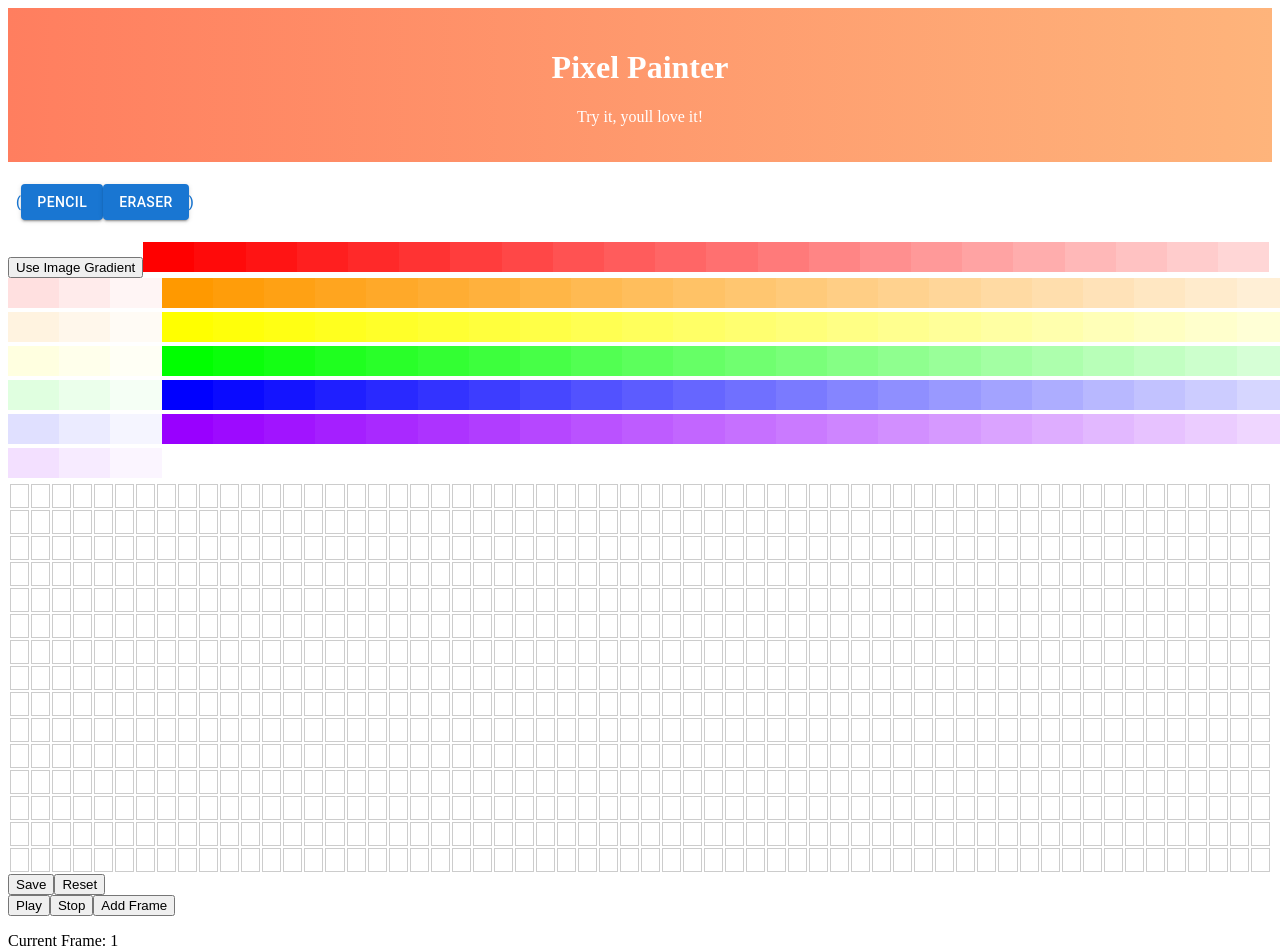
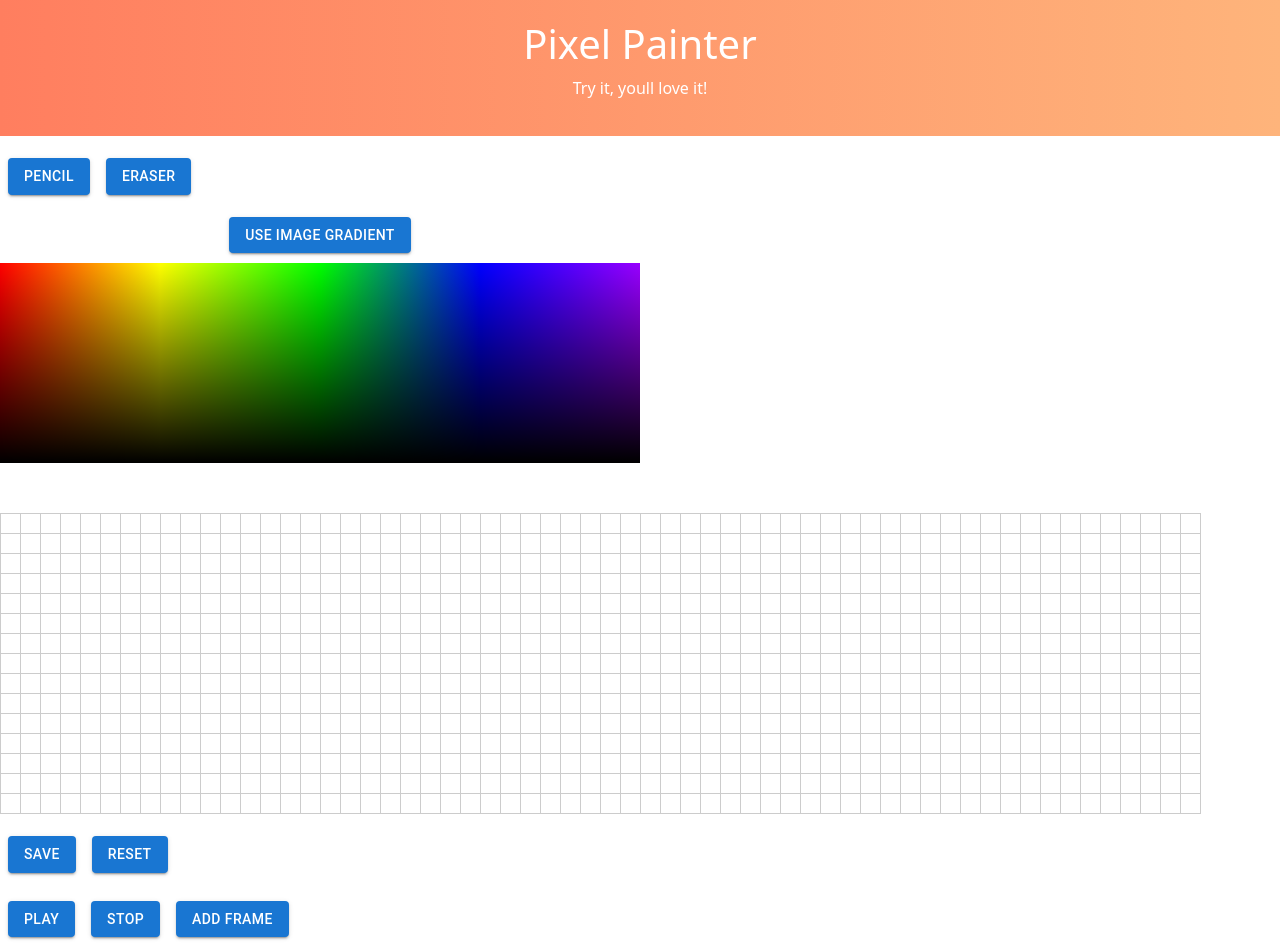
Before and after one commit to sreelakshmisb/PixelPainter, a React (Create React App) app: page / in a window 1280 px wide. Shown: the top 952 px of the page. Built offline with nearby package versions, Linux system fonts and the light colour scheme.

Commit message:
Color pallette change

```diff
--- a/package.json
+++ b/package.json
@@ -10,8 +10,10 @@
     "@testing-library/jest-dom": "^5.17.0",
     "@testing-library/react": "^13.4.0",
     "@testing-library/user-event": "^13.5.0",
+    "bootstrap": "^5.3.2",
     "html2canvas": "^1.4.1",
     "react": "^18.2.0",
+    "react-bootstrap": "^2.9.1",
     "react-dom": "^18.2.0",
     "react-scripts": "5.0.1",
     "styled-components": "^6.1.1",
--- a/src/App.js
+++ b/src/App.js
@@ -6,7 +6,7 @@ import DrawingTools from './components/DrawingTools';
 import AnimationPanel from './components/AnimationPanel';
 import Collaboration from './components/ColorPalette';
 import GradientComponent from './components/GradientComponent';
-
+import 'bootstrap/dist/css/bootstrap.min.css';
 
 const App = () => {
   const [selectedTool, setSelectedTool] = useState('pencil');
@@ -32,10 +32,7 @@ const App = () => {
       <DrawingTools onSelectTool={handleToolSelection} />
       <ColorPalette onSelectColor={handleColorSelection} />
       <Canvas frames={frames} currentFrame={currentFrame} selectedTool={selectedTool} selectedColor={selectedColor} />
-
-
       <AnimationPanel frames={frames} setFrames={setFrames} currentFrame={currentFrame} setCurrentFrame={setCurrentFrame} />
-      <Collaboration />
     </div>
   );
 };
--- a/src/components/AnimationPanel.js
+++ b/src/components/AnimationPanel.js
@@ -1,5 +1,7 @@
 // AnimationPanel.js
 import React, { useState, useEffect } from 'react';
+import Button from '@mui/material/Button';
+import Box from '@mui/material/Button';
 
 const AnimationPanel = () => {
   const [frames, setFrames] = useState([]); // State to store animation frames
@@ -41,10 +43,18 @@ const AnimationPanel = () => {
 
   return (
     <div>
-      <button onClick={playAnimation}>Play</button>
-      <button onClick={stopAnimation}>Stop</button>
-      <button onClick={addFrame}>Add Frame</button>
-      <p>Current Frame: {currentFrame + 1}</p>
+        <Box sx= {{
+        my: 2,
+        display: 'flex', // Use flexbox for inline elements
+        gap: 2, // Add space between the buttons
+        justifyContent: 'center', // Center align the buttons horizontally
+        alignItems: 'center' // Center align the buttons vertically
+        }}>
+          <Button onClick={playAnimation} variant="contained">Play</Button>
+          <Button onClick={stopAnimation} variant="contained">Stop</Button>
+          <Button onClick={addFrame} variant="contained">Add Frame</Button>
+        </Box>
+        <p>Current Frame: {currentFrame + 1}</p>
     </div>
   );
 };
--- a/src/components/Canvas.js
+++ b/src/components/Canvas.js
@@ -1,19 +1,42 @@
 // Canvas.js
-import React, { useState } from 'react';
-import {useRef, useEffect} from 'react';
+import React, { useState, useEffect, useRef } from 'react';
 import html2canvas from 'html2canvas';
+import Button from '@mui/material/Button';
+import Box from '@mui/material/Button';
 
 const Canvas = ({ selectedColor, selectedTool }) => {
   const canvasSize = 30; // Change the size of the canvas as needed
-  const [pixels, setPixels] = useState(createEmptyCanvas(canvasSize));
+
+  // State 1: Canvas with borders and gaps
+  const [originalPixels, setOriginalPixels] = useState(createEmptyCanvas(canvasSize));
+
+  // State 2: Canvas without borders and gaps
+  const [currentPixels, setCurrentPixels] = useState(createEmptyCanvas(canvasSize));
+
   const [isDrawing, setIsDrawing] = useState(false);
-
   const tableRef = useRef(null);
 
-  //function to save canvas
+  // Function to save canvas
   const saveCanvas = () => {
-    html2canvas(tableRef.current).then(canvas => {
-      const image = canvas.toDataURL("image/png").replace("image/png", "image/octet-stream");
+    // Set currentPixels to the current state of the canvas
+    setCurrentPixels((prevPixels) => [...prevPixels]);
+
+    // Add styles for saving
+    tableRef.current.style.borderCollapse = 'collapse';
+    tableRef.current.querySelectorAll('td').forEach((td) => {
+      td.style.border = 'none';
+      td.style.padding = '0';
+    });
+
+    html2canvas(tableRef.current, { scale: 2 }).then((canvas) => {
+      // Revert styles after saving
+      tableRef.current.style.borderCollapse = '';
+      tableRef.current.querySelectorAll('td').forEach((td, index) => {
+        td.style.border = '1px solid #ccc';
+        td.style.padding = '';
+      });
+
+      const image = canvas.toDataURL('image/png').replace('image/png', 'image/octet-stream');
       const link = document.createElement('a');
       link.download = 'my-grid-canvas.png';
       link.href = image;
@@ -21,17 +44,23 @@ const Canvas = ({ selectedColor, selectedTool }) => {
     });
   };
 
+  useEffect(() => {
+    // Reset the canvas with borders and gaps after the image is saved
+    setOriginalPixels((prevPixels) => [...prevPixels]);
+  }, [currentPixels]);
+
   const clearCanvas = () => {
-    const clearedPixels = createEmptyCanvas(canvasSize); // Assuming canvasSize is defined
-    setPixels(clearedPixels);
+    // Clear both states
+    setOriginalPixels(createEmptyCanvas(canvasSize));
+    setCurrentPixels(createEmptyCanvas(canvasSize));
   };
 
   // Function to create an empty canvas
   function createEmptyCanvas(size) {
     const emptyCanvas = [];
-    for (let i = 0; i < size/2; i++) {
+    for (let i = 0; i < size / 2; i++) {
       const row = [];
-      for (let j = 0; j < size*2; j++) {
+      for (let j = 0; j < size * 2; j++) {
         row.push({ color: 'white' }); // Initialize with a default color
       }
       emptyCanvas.push(row);
@@ -42,15 +71,22 @@ const Canvas = ({ selectedColor, selectedTool }) => {
   // Function to handle pixel click and change its color
   const handlePixelClick = (rowIndex, colIndex) => {
     if (selectedTool === 'pencil') {
-      const updatedPixels = [...pixels];
-      updatedPixels[rowIndex][colIndex].color = selectedColor;
-      setPixels(updatedPixels);
+      const updatedOriginalPixels = [...originalPixels];
+      updatedOriginalPixels[rowIndex][colIndex].color = selectedColor;
+      setOriginalPixels(updatedOriginalPixels);
+
+      const updatedCurrentPixels = [...currentPixels];
+      updatedCurrentPixels[rowIndex][colIndex].color = selectedColor;
+      setCurrentPixels(updatedCurrentPixels);
+    } else if (selectedTool === 'eraser') {
+      const updatedOriginalPixels = [...originalPixels];
+      updatedOriginalPixels[rowIndex][colIndex].color = 'white';
+      setOriginalPixels(updatedOriginalPixels);
+
+      const updatedCurrentPixels = [...currentPixels];
+      updatedCurrentPixels[rowIndex][colIndex].color = 'white';
+      setCurrentPixels(updatedCurrentPixels);
     }
-    else if (selectedTool === 'eraser') {
-        const updatedPixels = [...pixels];
-        updatedPixels[rowIndex][colIndex].color = 'white'; // Set to the default color or any desired color for eraser
-        setPixels(updatedPixels);
-      }
     // Add other drawing tools logic here if needed
   };
 
@@ -62,8 +98,6 @@ const Canvas = ({ selectedColor, selectedTool }) => {
     setIsDrawing(false);
   };
 
-  // Add functions to draw, erase, fill, etc.
-
   return (
     <div>
       {/* Render the grid-based canvas here */}
@@ -73,9 +107,10 @@ const Canvas = ({ selectedColor, selectedTool }) => {
         onMouseUp={handleMouseUp}
         onMouseLeave={handleMouseUp}
         style={{ userSelect: 'none' }} // Disable text selection on drag
+        style={{ marginTop: '50px' }}
       >
         <tbody>
-          {pixels.map((row, rowIndex) => (
+          {currentPixels.map((row, rowIndex) => (
             <tr key={rowIndex}>
               {row.map((pixel, colIndex) => (
                 <td
@@ -84,7 +119,7 @@ const Canvas = ({ selectedColor, selectedTool }) => {
                     width: '20px',
                     height: '20px',
                     backgroundColor: pixel.color,
-                    border: '1px solid #ccc',
+                    border: '1px solid #ccc', // Set default border for current state
                   }}
                   onMouseOver={() => {
                     if (isDrawing) {
@@ -98,8 +133,16 @@ const Canvas = ({ selectedColor, selectedTool }) => {
           ))}
         </tbody>
       </table>
-      <button onClick={saveCanvas}>Save</button>
-      <button onClick={clearCanvas}>Reset</button>
+    <Box sx= {{
+      my: 2,
+      display: 'flex', // Use flexbox for inline elements
+      gap: 2, // Add space between the buttons
+      justifyContent: 'center', // Center align the buttons horizontally
+      alignItems: 'center' // Center align the buttons vertically
+    }}>
+        <Button onClick={saveCanvas} variant="contained">Save</Button>
+        <Button onClick={clearCanvas} variant="contained">Reset</Button>
+      </Box>
     </div>
   );
 };
--- a/src/components/ColorPalette.js
+++ b/src/components/ColorPalette.js
@@ -1,77 +1,63 @@
-// ColorPalette.js
 import React, { useRef, useState } from 'react';
 import tinycolor from 'tinycolor2';
+import Button from '@mui/material/Button';
 
 const ColorPalette = ({ onSelectColor }) => {
-  const numSteps = 50; // Number of steps in the gradient (half of the original)
-
   const imageInputRef = useRef(null);
   const [useGradient, setUseGradient] = useState(true);
   const [uploadedImageUrl, setUploadedImageUrl] = useState(null);
 
-  // Define the base color values
-  const baseColors = [
-    '#FF0000', // Red
-    '#FF9900', // Orange
-    '#FFFF00', // Yellow
-    '#00FF00', // Green
-    '#0000FF', // Blue
-    '#9900FF', // Purple
-  ];
+  // Define the base color values for the gradients
+  const baseColorsHorizontal = ['#FF0000', '#FFFF00', '#00FF00', '#0000FF', '#9900FF']; // Horizontal gradient colors
+  const baseColorsVertical = ['#FFFFFF', '#000000']; // Vertical gradient colors (top to bottom)
 
   // Function to handle color selection
-  const handleColorSelect = (color) => {
-    // Call the provided onSelectColor function from the parent component
+  const handleColorSelect = (event) => {
+    // Get the size and position of the gradient container
+    const gradientBox = event.currentTarget.getBoundingClientRect();
+    const canvas = document.createElement('canvas');
+    const ctx = canvas.getContext('2d');
+    canvas.width = gradientBox.width;
+    canvas.height = gradientBox.height;
+
+    // Draw the horizontal gradient
+    const horizontalGradient = ctx.createLinearGradient(0, 0, canvas.width, 0);
+    baseColorsHorizontal.forEach((color, index) => {
+      horizontalGradient.addColorStop(index / (baseColorsHorizontal.length - 1), color);
+    });
+
+    // Draw the vertical gradient
+    const verticalGradient = ctx.createLinearGradient(0, 0, 0, canvas.height);
+    baseColorsVertical.forEach((color, index) => {
+      verticalGradient.addColorStop(index / (baseColorsVertical.length - 1), color);
+    });
+
+    // Overlay the gradients
+    ctx.fillStyle = horizontalGradient;
+    ctx.fillRect(0, 0, canvas.width, canvas.height);
+    ctx.fillStyle = verticalGradient;
+    ctx.globalCompositeOperation = 'multiply';
+    ctx.fillRect(0, 0, canvas.width, canvas.height);
+
+    // Get the color data of the clicked position
+    const x = event.clientX - gradientBox.left;
+    const y = event.clientY - gradientBox.top;
+    const pixelData = ctx.getImageData(x, y, 1, 1).data;
+
+    // Convert the color to a hex string
+    const color = tinycolor({ r: pixelData[0], g: pixelData[1], b: pixelData[2], a: pixelData[3] }).toHexString();
     onSelectColor(color);
   };
-
-  // Function to generate a gradient of shades for a base color
-  const generateShades = (baseColor) => {
-    const color = tinycolor(baseColor);
-    const shades = Array.from({ length: numSteps }, (_, index) => color.clone().lighten(index / numSteps * 100).toHexString());
-    return shades.slice(0, numSteps / 2); // Slice to get the first half
-  };
-
-  // Function to generate all shades for each base color
-  const allShades = baseColors.map((baseColor) => generateShades(baseColor)).flat();
 
   // Function to handle image upload and extract colors
   const handleImageUpload = (event) => {
     const file = event.target.files[0];
-
     if (file) {
       const reader = new FileReader();
-
       reader.onload = (e) => {
-        const img = new Image();
-        img.src = e.target.result;
-
-        img.onload = () => {
-          setUploadedImageUrl(e.target.result); // Set the uploaded image URL for rendering
-
-          const canvas = document.createElement('canvas');
-          const ctx = canvas.getContext('2d');
-          canvas.width = img.width;
-          canvas.height = img.height;
-          ctx.drawImage(img, 0, 0, img.width, img.height);
-
-          const imageData = ctx.getImageData(0, 0, img.width, img.height).data;
-          const colors = [];
-
-          for (let i = 0; i < imageData.length; i += 4) {
-            const rgba = [imageData[i], imageData[i + 1], imageData[i + 2], imageData[i + 3]];
-            const hexColor = tinycolor(rgba).toHexString();
-            colors.push(hexColor);
-          }
-
-          // Choose a subset of colors
-          const selectedColors = colors.slice(0, numSteps / 2);
-
-          // Update the color palette
-          onSelectColor(selectedColors);
-        };
+        setUploadedImageUrl(e.target.result);
+        // Further processing if needed
       };
-
       reader.readAsDataURL(file);
     }
   };
@@ -81,35 +67,40 @@ const ColorPalette = ({ onSelectColor }) => {
     setUseGradient(!useGradient);
   };
 
+  // Style for the color palette gradient
+  const gradientStyle = {
+    background: `
+      linear-gradient(to bottom, transparent, black),
+      linear-gradient(to right, ${baseColorsHorizontal.join(', ')})
+    `,
+    backgroundBlendMode: 'multiply',
+    width: '100%',
+    height: '200px',
+    cursor: 'pointer',
+    position: 'relative',
+  };
+
+
+
   return (
-    <div style={{ width: '100vw' }}>
+    <div style={{ width: '50vw', display: 'flex', flexDirection: 'column', alignItems: 'center' }}>
       {/* Toggle Button */}
-      <button onClick={toggleMode}>{useGradient ? 'Use Image Gradient' : 'Use Color Picker'}</button>
+      <Button onClick={toggleMode} variant="contained" style={{ marginBottom: '10px' }}>
+        {useGradient ? 'Use Image Gradient' : 'Use Color Picker'}
+      </Button>
 
-      {/* Conditional rendering based on the selected mode */}
-      {useGradient ? (
-        // Render the gradient color palette
-        allShades.map((color, index) => (
-          <div
-            key={index}
-            style={{
-              backgroundColor: color,
-              width: `${100 / (numSteps / 2)}%`, // Equal width for each color step
-              height: '30px',
-              margin: '0',
-              cursor: 'pointer',
-              display: 'inline-block',
-              border: 'none', // Remove the border between colors
-            }}
-            onClick={() => handleColorSelect(color)}
-          ></div>
-        ))
-      ) : (
-        // Render the color picker from an image
+      {/* Gradient color palette */}
+      {useGradient && (
+        <div style={gradientStyle} onClick={handleColorSelect}></div>
+      )}
+
+      {/* Render the color picker from an image if useGradient is false */}
+      {!useGradient && (
         <div>
           <input type="file" accept="image/*" ref={imageInputRef} onChange={handleImageUpload} />
-          {/* Display the uploaded image */}
-          {uploadedImageUrl && <img src={uploadedImageUrl} alt="Uploaded" style={{ maxWidth: '100%', marginTop: '10px' }} />}
+          {uploadedImageUrl && (
+            <img src={uploadedImageUrl} alt="Uploaded" style={{ maxWidth: '100%', marginTop: '10px' }} />
+          )}
         </div>
       )}
     </div>
```
Also changed, not shown: src/components/DrawingTools.js (+7 -6 lines), 1 other file (tests, documents, lock files or other folders).
